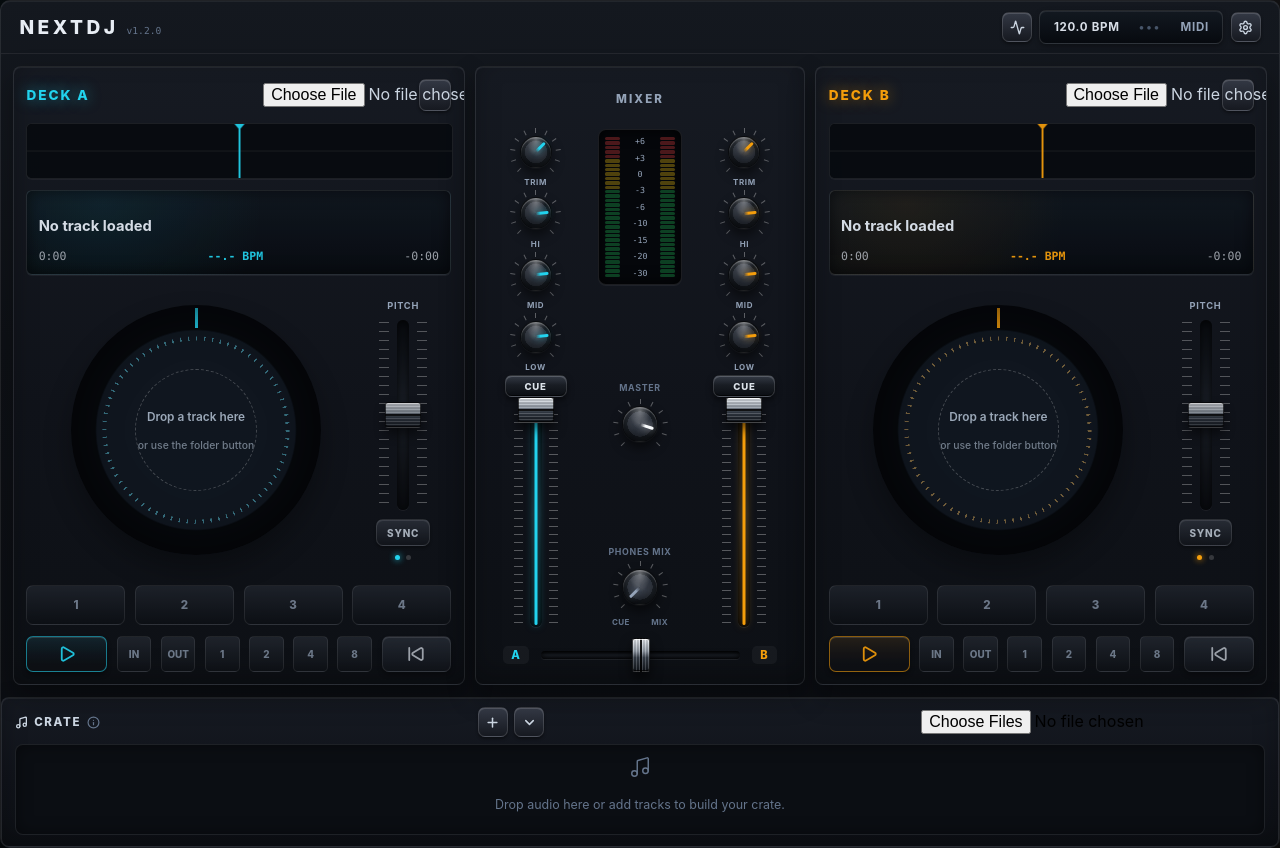
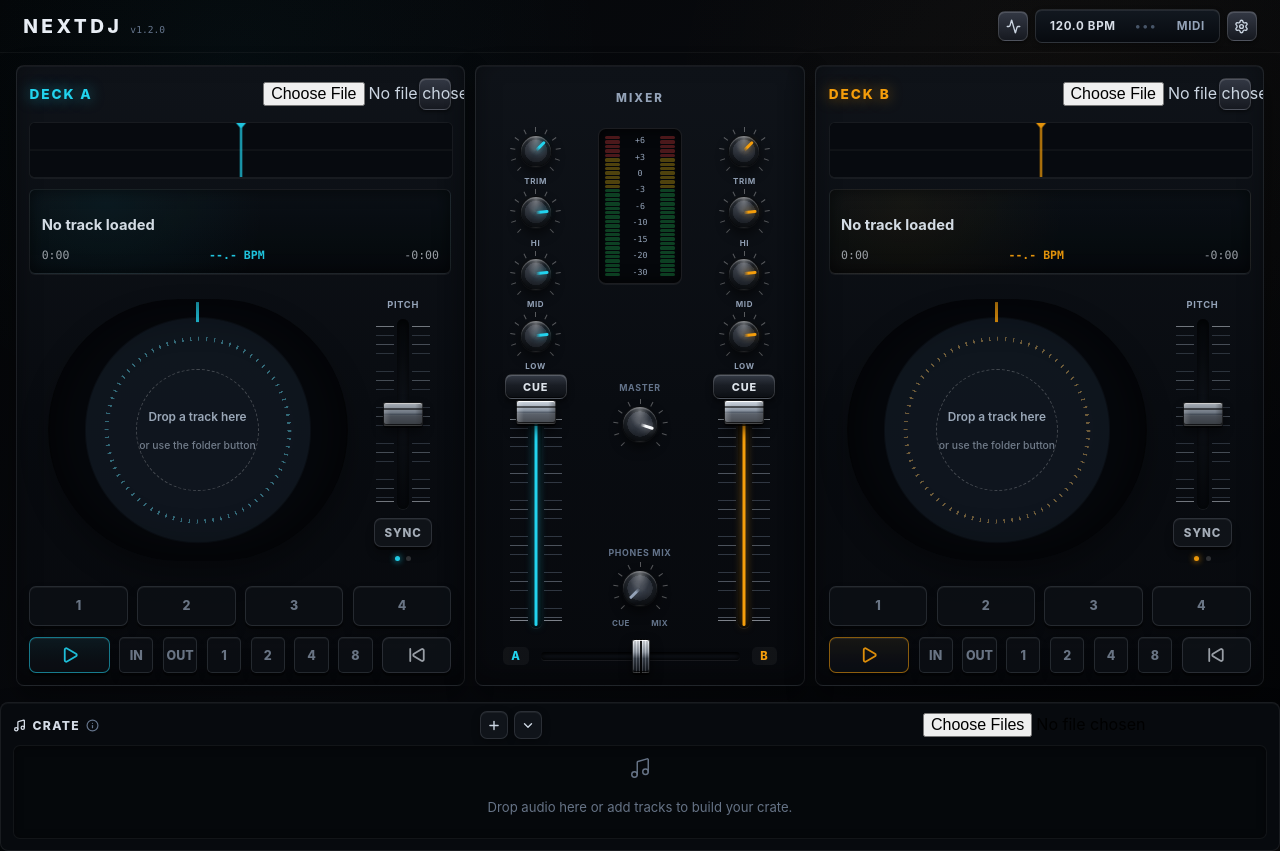
Before and after one commit to antoniolg/next-dj, a React (Vite) app in the folder src/renderer/: page / in a window 1280 px wide. Built offline with nearby package versions, Linux system fonts and the light colour scheme.

Commit message:
feat: refine deck UI and resizable crate

```diff
--- a/src/renderer/src/App.tsx
+++ b/src/renderer/src/App.tsx
@@ -210,7 +210,7 @@
   ])
 
   return (
-    <main className="flex h-screen flex-col overflow-hidden bg-zinc-950 p-3 text-slate-100">
+    <main className="flex h-screen flex-col overflow-hidden text-slate-100">
       <div className="console-shell flex min-h-0 flex-1 flex-col">
         <header className="app-header">
           <div className="app-brand">
--- a/src/renderer/src/components/Library/LibraryPanel.tsx
+++ b/src/renderer/src/components/Library/LibraryPanel.tsx
@@ -10,6 +10,20 @@
 }
 
 const COLLAPSED_KEY = 'nextdj.library.collapsed'
+const HEIGHT_KEY = 'nextdj.library.height'
+const DEFAULT_HEIGHT = 176
+const MIN_HEIGHT = 150
+const MAX_HEIGHT = 420
+
+function clampHeight(height: number): number {
+  return Math.min(MAX_HEIGHT, Math.max(MIN_HEIGHT, height))
+}
+
+function readInitialHeight(): number {
+  const storedHeight = Number(localStorage.getItem(HEIGHT_KEY))
+
+  return Number.isFinite(storedHeight) ? clampHeight(storedHeight) : DEFAULT_HEIGHT
+}
 
 function formatTime(seconds: number): string {
   if (!Number.isFinite(seconds) || seconds <= 0) {
@@ -33,12 +47,42 @@
   onLoadTrack
 }: LibraryPanelProps): JSX.Element {
   const inputRef = useRef<HTMLInputElement | null>(null)
+  const resizeRef = useRef<{ startHeight: number; startY: number } | null>(null)
   const [isDropTarget, setIsDropTarget] = useState(false)
   const [collapsed, setCollapsed] = useState(() => localStorage.getItem(COLLAPSED_KEY) === '1')
+  const [height, setHeight] = useState(readInitialHeight)
 
   useEffect(() => {
     localStorage.setItem(COLLAPSED_KEY, collapsed ? '1' : '0')
   }, [collapsed])
+
+  useEffect(() => {
+    localStorage.setItem(HEIGHT_KEY, String(height))
+  }, [height])
+
+  useEffect(() => {
+    const handlePointerMove = (event: PointerEvent): void => {
+      if (!resizeRef.current) {
+        return
+      }
+
+      setHeight(clampHeight(resizeRef.current.startHeight + resizeRef.current.startY - event.clientY))
+    }
+
+    const handlePointerUp = (): void => {
+      resizeRef.current = null
+    }
+
+    window.addEventListener('pointermove', handlePointerMove)
+    window.addEventListener('pointerup', handlePointerUp)
+    window.addEventListener('pointercancel', handlePointerUp)
+
+    return () => {
+      window.removeEventListener('pointermove', handlePointerMove)
+      window.removeEventListener('pointerup', handlePointerUp)
+      window.removeEventListener('pointercancel', handlePointerUp)
+    }
+  }, [])
 
   const handleFileChange = useCallback(
     (event: React.ChangeEvent<HTMLInputElement>): void => {
@@ -80,13 +124,64 @@
     [onAddFiles]
   )
 
+  const handleResizeStart = useCallback(
+    (event: React.PointerEvent<HTMLDivElement>): void => {
+      if (collapsed) {
+        return
+      }
+
+      event.preventDefault()
+      event.currentTarget.setPointerCapture(event.pointerId)
+      resizeRef.current = { startHeight: height, startY: event.clientY }
+    },
+    [collapsed, height]
+  )
+
+  const handleResizeMove = useCallback((event: React.PointerEvent<HTMLDivElement>): void => {
+    if (!resizeRef.current) {
+      return
+    }
+
+    setHeight(clampHeight(resizeRef.current.startHeight + resizeRef.current.startY - event.clientY))
+  }, [])
+
+  const handleResizeEnd = useCallback((): void => {
+    resizeRef.current = null
+  }, [])
+
+  const handleResizeKeyDown = useCallback((event: React.KeyboardEvent<HTMLDivElement>): void => {
+    if (event.key === 'ArrowUp' || event.key === 'ArrowDown') {
+      event.preventDefault()
+      setHeight((current) => clampHeight(current + (event.key === 'ArrowUp' ? 24 : -24)))
+    }
+  }, [])
+
   return (
     <section
       className={`console-panel library-panel ${collapsed ? 'library-collapsed' : ''} ${isDropTarget ? 'library-panel-drop-target' : ''}`}
+      style={{ '--library-height': `${height}px` } as React.CSSProperties}
       onDragLeave={() => setIsDropTarget(false)}
       onDragOver={handleDragOver}
       onDrop={handleDrop}
     >
+      <div
+        aria-label="Resize crate"
+        aria-orientation="horizontal"
+        aria-valuemax={MAX_HEIGHT}
+        aria-valuemin={MIN_HEIGHT}
+        aria-valuenow={height}
+        className="library-resize-handle"
+        role="separator"
+        tabIndex={collapsed ? -1 : 0}
+        title="Drag to resize crate"
+        onDoubleClick={() => setHeight(DEFAULT_HEIGHT)}
+        onKeyDown={handleResizeKeyDown}
+        onPointerCancel={handleResizeEnd}
+        onPointerDown={handleResizeStart}
+        onPointerMove={handleResizeMove}
+        onPointerUp={handleResizeEnd}
+      />
+
       <div className="library-header">
         <div className="library-title">
           <Music size={13} strokeWidth={2.4} />
--- a/src/renderer/src/styles.css
+++ b/src/renderer/src/styles.css
@@ -23,9 +23,9 @@
   margin: 0;
   overflow: hidden;
   background:
-    radial-gradient(circle at 18% 8%, rgba(34, 211, 238, 0.055), transparent 25rem),
-    radial-gradient(circle at 84% 12%, rgba(245, 158, 11, 0.052), transparent 27rem),
-    linear-gradient(135deg, #06070a, #101218 45%, #06070a);
+    radial-gradient(circle at 18% 8%, rgba(34, 211, 238, 0.035), transparent 24rem),
+    radial-gradient(circle at 84% 12%, rgba(245, 158, 11, 0.032), transparent 26rem),
+    linear-gradient(135deg, #030406, #080a0e 46%, #030406);
   font-family: Inter, ui-sans-serif, system-ui, sans-serif;
 }
 
@@ -46,13 +46,8 @@
 /* ---------- Shell & layout ---------- */
 
 .console-shell {
-  border: 1px solid var(--panel-edge);
-  border-radius: 10px;
-  background: linear-gradient(180deg, #14181f, #0e1116 40%, #0b0d12);
-  box-shadow:
-    0 30px 80px rgba(0, 0, 0, 0.6),
-    inset 0 1px 0 rgba(255, 255, 255, 0.06),
-    inset 0 -1px 0 rgba(0, 0, 0, 0.8);
+  background: transparent;
+  box-shadow: none;
 }
 
 .app-header {
@@ -61,8 +56,8 @@
   flex: none;
   align-items: center;
   justify-content: space-between;
-  border-bottom: 1px solid rgba(255, 255, 255, 0.07);
-  padding: 0 1.15rem;
+  border-bottom: 1px solid rgba(255, 255, 255, 0.045);
+  padding: 0 1.45rem;
 }
 
 .app-brand {
@@ -134,19 +129,19 @@
   min-height: 0;
   grid-template-columns: minmax(0, 1fr) 350px minmax(0, 1fr);
   gap: 0.65rem;
-  padding: 0.75rem;
+  padding: 0.75rem 1rem 1rem;
 }
 
 /* ---------- Panels ---------- */
 
 .console-panel {
-  border: 1px solid var(--panel-edge);
+  border: 1px solid rgba(255, 255, 255, 0.075);
   border-radius: 8px;
-  background: linear-gradient(180deg, #161a22, #10131a 55%, #0d1015);
-  box-shadow:
-    inset 0 1px 0 rgba(255, 255, 255, 0.06),
-    inset 0 -10px 24px rgba(0, 0, 0, 0.25),
-    0 12px 28px rgba(0, 0, 0, 0.3);
+  background: linear-gradient(180deg, #0f1319, #090c11 55%, #07090d);
+  box-shadow:
+    inset 0 1px 0 rgba(255, 255, 255, 0.04),
+    inset 0 -10px 24px rgba(0, 0, 0, 0.36),
+    0 12px 28px rgba(0, 0, 0, 0.36);
 }
 
 .deck-panel {
@@ -213,7 +208,7 @@
   position: absolute;
   top: 50%;
   left: 50%;
-  width: min(100%, 330px);
+  width: min(100%, 390px);
   max-height: 100%;
   aspect-ratio: 1;
   border-radius: 999px;
@@ -234,7 +229,7 @@
   position: absolute;
   top: 50%;
   left: 50%;
-  width: min(100%, 330px);
+  width: min(100%, 390px);
   max-height: 100%;
   aspect-ratio: 1;
   border-radius: 999px;
@@ -256,7 +251,7 @@
 }
 
 .deck-panel-empty .deck-jog-area::after {
-  width: min(100%, 330px);
+  width: min(100%, 390px);
   background: repeating-conic-gradient(
     color-mix(in srgb, var(--deck-accent) 55%, #9aa4b1) 0 0.9deg,
     transparent 0.9deg 5deg
@@ -307,17 +302,26 @@
 
 .deck-pitch .fader::before {
   position: absolute;
-  top: 2px;
-  bottom: 2px;
+  top: 7px;
+  bottom: 7px;
   left: 50%;
-  width: 48px;
-  background: repeating-linear-gradient(
-    to bottom,
-    rgba(255, 255, 255, 0.35) 0 1px,
-    transparent 1px 9px
-  );
-  mask-image: linear-gradient(90deg, #000 0 20%, transparent 21% 79%, #000 80%);
-  -webkit-mask-image: linear-gradient(90deg, #000 0 20%, transparent 21% 79%, #000 80%);
+  width: 54px;
+  background:
+    linear-gradient(to bottom, rgba(218, 226, 236, 0.62), rgba(218, 226, 236, 0.62)) center 0 / 54px 1px,
+    linear-gradient(to bottom, rgba(218, 226, 236, 0.62), rgba(218, 226, 236, 0.62)) center 100% / 54px 1px,
+    repeating-linear-gradient(to bottom, transparent 0 18px, rgba(176, 188, 204, 0.46) 18px 19px, transparent 19px 36px),
+    repeating-linear-gradient(to bottom, transparent 0 9px, rgba(112, 126, 146, 0.42) 9px 10px, transparent 10px 18px);
+  background-repeat: no-repeat;
+  mask-image:
+    linear-gradient(90deg, #000 0 21%, transparent 22% 78%, #000 79%),
+    linear-gradient(90deg, #000 0 27%, transparent 28% 72%, #000 73%),
+    linear-gradient(90deg, #000 0 33%, transparent 34% 66%, #000 67%);
+  -webkit-mask-image:
+    linear-gradient(90deg, #000 0 21%, transparent 22% 78%, #000 79%),
+    linear-gradient(90deg, #000 0 27%, transparent 28% 72%, #000 73%),
+    linear-gradient(90deg, #000 0 33%, transparent 34% 66%, #000 67%);
+  mask-composite: add;
+  -webkit-mask-composite: source-over;
   pointer-events: none;
   transform: translateX(-50%);
   content: '';
@@ -349,11 +353,11 @@
   align-items: center;
   gap: 0.75rem;
   flex: none;
-  border: 1px solid rgba(255, 255, 255, 0.1);
+  border: 1px solid rgba(255, 255, 255, 0.085);
   border-radius: 6px;
   background:
-    radial-gradient(circle at 18% 16%, color-mix(in srgb, var(--deck-accent), transparent 92%), transparent 10rem),
-    linear-gradient(180deg, #111820, #080c11);
+    radial-gradient(circle at 18% 16%, color-mix(in srgb, var(--deck-accent), transparent 94%), transparent 10rem),
+    linear-gradient(180deg, #0b1117, #05080c);
   color: #e5edf6;
   padding: 0.55rem 0.7rem;
   text-shadow: none;
@@ -425,7 +429,7 @@
   display: block;
   width: 100%;
   flex: none;
-  border: 1px solid rgba(255, 255, 255, 0.09);
+  border: 1px solid rgba(255, 255, 255, 0.075);
   border-radius: 6px;
   background: var(--well-bg);
   box-shadow:
@@ -489,12 +493,13 @@
   height: 44px;
   align-items: center;
   justify-content: center;
-  border: 1px solid rgba(255, 255, 255, 0.12);
+  border: 1px solid rgba(202, 211, 223, 0.22);
   border-radius: 7px;
-  background: linear-gradient(180deg, #2c323c, #12151b);
-  box-shadow:
-    inset 0 1px 0 rgba(255, 255, 255, 0.14),
-    0 3px 5px rgba(0, 0, 0, 0.45);
+  background: #11151b;
+  box-shadow:
+    inset 0 1px 0 rgba(255, 255, 255, 0.08),
+    0 3px 0 rgba(0, 0, 0, 0.64),
+    0 7px 12px rgba(0, 0, 0, 0.34);
   color: #d8dee7;
   cursor: pointer;
   transition:
@@ -516,8 +521,8 @@
 .transport-primary {
   border-color: color-mix(in srgb, var(--deck-accent), transparent 40%);
   background:
-    linear-gradient(180deg, color-mix(in srgb, var(--deck-accent), transparent 90%), rgba(0, 0, 0, 0.25)),
-    #12151b;
+    linear-gradient(180deg, color-mix(in srgb, var(--deck-accent), transparent 94%), rgba(0, 0, 0, 0.12)),
+    #0d1116;
   color: var(--deck-accent);
 }
 
@@ -542,15 +547,16 @@
   align-items: center;
   justify-content: center;
   gap: 0.3rem;
-  border: 1px solid rgba(255, 255, 255, 0.14);
+  border: 1px solid rgba(202, 211, 223, 0.2);
   border-radius: 7px;
-  background: linear-gradient(180deg, #2d323c, #12151b);
-  box-shadow:
-    inset 0 1px 0 rgba(255, 255, 255, 0.12),
-    0 2px 3px rgba(0, 0, 0, 0.4);
+  background: #11151b;
+  box-shadow:
+    inset 0 1px 0 rgba(255, 255, 255, 0.07),
+    0 3px 0 rgba(0, 0, 0, 0.62),
+    0 7px 10px rgba(0, 0, 0, 0.32);
   color: #cbd5e1;
   cursor: pointer;
-  font-size: 0.62rem;
+  font-size: 0.72rem;
   font-weight: 800;
   letter-spacing: 0.08em;
   padding: 0.42rem 0.6rem;
@@ -590,12 +596,16 @@
   height: 40px;
   align-items: center;
   justify-content: center;
-  border: 1px solid rgba(255, 255, 255, 0.12);
+  border: 1px solid rgba(202, 211, 223, 0.2);
   border-radius: 7px;
-  background: linear-gradient(180deg, #232831, #0c0f14);
+  background: #0d1116;
+  box-shadow:
+    inset 0 1px 0 rgba(255, 255, 255, 0.07),
+    0 3px 0 rgba(0, 0, 0, 0.62),
+    0 7px 12px rgba(0, 0, 0, 0.34);
   color: #94a3b8;
   cursor: pointer;
-  font-size: 0.72rem;
+  font-size: 0.78rem;
   font-weight: 800;
   transition:
     border-color 120ms ease,
@@ -605,11 +615,13 @@
 
 .hot-cue-button-lit {
   border-color: color-mix(in srgb, var(--hot-cue-color), transparent 25%);
-  background:
-    linear-gradient(180deg, color-mix(in srgb, var(--hot-cue-color), transparent 88%), rgba(0, 0, 0, 0.3)),
-    #0c0f14;
+  background: color-mix(in srgb, var(--hot-cue-color), #0b0f14 82%);
   color: color-mix(in srgb, var(--hot-cue-color), #fff 30%);
-  box-shadow: 0 0 12px color-mix(in srgb, var(--hot-cue-color), transparent 78%);
+  box-shadow:
+    inset 0 1px 0 rgba(255, 255, 255, 0.08),
+    0 3px 0 rgba(0, 0, 0, 0.62),
+    0 8px 14px rgba(0, 0, 0, 0.34),
+    0 0 10px color-mix(in srgb, var(--hot-cue-color), transparent 82%);
 }
 
 .hot-cue-button:disabled {
@@ -629,12 +641,16 @@
   height: 44px;
   align-items: center;
   justify-content: center;
-  border: 1px solid rgba(255, 255, 255, 0.12);
+  border: 1px solid rgba(202, 211, 223, 0.2);
   border-radius: 5px;
-  background: linear-gradient(180deg, #262b34, #0e1116);
+  background: #0d1116;
+  box-shadow:
+    inset 0 1px 0 rgba(255, 255, 255, 0.07),
+    0 3px 0 rgba(0, 0, 0, 0.62),
+    0 6px 10px rgba(0, 0, 0, 0.32);
   color: #94a3b8;
   cursor: pointer;
-  font-size: 0.62rem;
+  font-size: 0.78rem;
   font-weight: 800;
   transition:
     border-color 120ms ease,
@@ -668,17 +684,17 @@
 .jog-wheel {
   position: relative;
   height: 100%;
-  max-height: 330px;
+  max-height: 390px;
   max-width: 100%;
   aspect-ratio: 1;
   flex: none;
   border: none;
   border-radius: 999px;
   background:
-    linear-gradient(var(--jog-accent), var(--jog-accent)) 50% 2px / 3px 18px no-repeat,
-    radial-gradient(circle at 50% 10%, rgba(255, 255, 255, 0.07), transparent 42%),
-    radial-gradient(circle, transparent 0 79%, rgba(0, 0, 0, 0.55) 80% 82.5%, transparent 84%),
-    radial-gradient(circle, #151a21 0 60%, #0c0f14 61% 84%, #080b0f 85% 100%);
+    linear-gradient(var(--jog-accent), var(--jog-accent)) 50% 1px / 3px 22px no-repeat,
+    radial-gradient(circle at 50% 8%, rgba(255, 255, 255, 0.08), transparent 38%),
+    radial-gradient(circle, transparent 0 73%, rgba(94, 103, 116, 0.38) 73.5% 74%, transparent 74.5%),
+    radial-gradient(circle, #111821 0 69%, #171d25 70% 80%, #080b10 81% 96%, #020306 97% 100%);
   box-shadow:
     inset 0 2px 2px rgba(255, 255, 255, 0.09),
     inset 0 -12px 26px rgba(0, 0, 0, 0.62),
@@ -690,28 +706,30 @@
 
 .jog-arc {
   position: absolute;
-  inset: 2px;
-  z-index: 1;
+  inset: 3px;
+  z-index: 4;
   border-radius: 999px;
   background: conic-gradient(var(--jog-accent) 0 var(--jog-progress), transparent var(--jog-progress) 360deg);
-  -webkit-mask: radial-gradient(circle, transparent 0 calc(50% - 5px), #000 calc(50% - 4px) calc(50% - 1px), transparent 50%);
-  mask: radial-gradient(circle, transparent 0 calc(50% - 5px), #000 calc(50% - 4px) calc(50% - 1px), transparent 50%);
-  filter: drop-shadow(0 0 5px color-mix(in srgb, var(--jog-accent), transparent 25%));
+  -webkit-mask: radial-gradient(circle closest-side, transparent 0 calc(100% - 4px), #000 calc(100% - 3px) calc(100% - 0.5px), transparent 100%);
+  mask: radial-gradient(circle closest-side, transparent 0 calc(100% - 4px), #000 calc(100% - 3px) calc(100% - 0.5px), transparent 100%);
+  filter:
+    drop-shadow(0 0 4px color-mix(in srgb, var(--jog-accent), transparent 18%))
+    drop-shadow(0 0 12px color-mix(in srgb, var(--jog-accent), transparent 54%));
   pointer-events: none;
 }
 
 .jog-ticks {
   position: absolute;
-  inset: 8px;
-  z-index: 1;
+  inset: 13px;
+  z-index: 3;
   border-radius: 999px;
   background: repeating-conic-gradient(
-    color-mix(in srgb, var(--jog-accent) 30%, #9aa4b1) 0 0.9deg,
-    transparent 0.9deg 5deg
+    color-mix(in srgb, var(--jog-accent) 26%, #d7dde5) 0 0.36deg,
+    transparent 0.36deg 3.8deg
   );
-  -webkit-mask: radial-gradient(circle, transparent 0 calc(50% - 7px), #000 calc(50% - 6px) calc(50% - 2px), transparent calc(50% - 1px));
-  mask: radial-gradient(circle, transparent 0 calc(50% - 7px), #000 calc(50% - 6px) calc(50% - 2px), transparent calc(50% - 1px));
-  opacity: 0.6;
+  -webkit-mask: radial-gradient(circle closest-side, transparent 0 calc(100% - 30px), #000 calc(100% - 29px) calc(100% - 20px), transparent calc(100% - 19px));
+  mask: radial-gradient(circle closest-side, transparent 0 calc(100% - 30px), #000 calc(100% - 29px) calc(100% - 20px), transparent calc(100% - 19px));
+  opacity: 0.82;
   pointer-events: none;
 }
 
@@ -730,18 +748,20 @@
 
 .jog-platter {
   position: absolute;
-  inset: 9%;
+  inset: 12%;
   border-radius: 999px;
   background:
-    linear-gradient(180deg, rgba(255, 255, 255, 0.055), transparent 58%),
-    radial-gradient(circle at 50% 12%, rgba(255, 255, 255, 0.12), transparent 60%),
-    repeating-radial-gradient(circle, rgba(255, 255, 255, 0.028) 0 1px, rgba(0, 0, 0, 0.03) 1px 3px),
-    conic-gradient(from 30deg, rgba(255, 255, 255, 0.035), transparent 26%, rgba(255, 255, 255, 0.02) 48%, transparent 70%, rgba(255, 255, 255, 0.035)),
-    radial-gradient(circle, #242932 0 34%, #1a1f27 58%, #10131a 100%);
-  box-shadow:
-    inset 0 2px 5px rgba(255, 255, 255, 0.05),
+    radial-gradient(circle at 52% 18%, rgba(255, 255, 255, 0.18), transparent 34%),
+    radial-gradient(circle, transparent 0 67%, rgba(230, 236, 244, 0.42) 68% 69%, rgba(32, 38, 47, 0.92) 70% 73%, transparent 74%),
+    repeating-radial-gradient(circle, rgba(255, 255, 255, 0.036) 0 1px, rgba(0, 0, 0, 0.048) 1px 3px),
+    conic-gradient(from 18deg, rgba(255, 255, 255, 0.08), transparent 17%, rgba(255, 255, 255, 0.038) 38%, transparent 64%, rgba(255, 255, 255, 0.072)),
+    radial-gradient(circle, #272d36 0 34%, #1d232c 57%, #0d1219 100%);
+  box-shadow:
+    inset 0 2px 5px rgba(255, 255, 255, 0.08),
     inset 0 -12px 26px rgba(0, 0, 0, 0.5),
     0 0 0 1px rgba(0, 0, 0, 0.62),
+    0 0 0 3px rgba(210, 220, 232, 0.1),
+    0 0 0 7px rgba(0, 0, 0, 0.66),
     0 0 14px rgba(0, 0, 0, 0.5);
   will-change: transform;
 }
@@ -793,7 +813,7 @@
 .fader-track {
   position: relative;
   border-radius: 999px;
-  background: linear-gradient(180deg, #05070a, #1c2129 48%, #07080b);
+  background: linear-gradient(180deg, #030507, #10141b 48%, #05070a);
   box-shadow:
     inset 0 2px 6px rgba(0, 0, 0, 0.9),
     0 1px 0 rgba(255, 255, 255, 0.07);
@@ -821,20 +841,21 @@
   border: 1px solid rgba(0, 0, 0, 0.7);
   border-radius: 3px;
   background:
-    linear-gradient(180deg, transparent 45%, rgba(0, 0, 0, 0.85) 46% 54%, transparent 55%),
-    repeating-linear-gradient(180deg, rgba(255, 255, 255, 0.16) 0 1px, rgba(0, 0, 0, 0.14) 1px 3px),
-    linear-gradient(180deg, #e9edf2, #97a0ab 38%, #39414c 58%, #12161c);
-  box-shadow:
-    inset 0 1px 0 rgba(255, 255, 255, 0.75),
+    linear-gradient(180deg, rgba(255, 255, 255, 0.68) 0 1px, transparent 1px 5px, rgba(0, 0, 0, 0.56) 5px 7px, transparent 7px 12px, rgba(255, 255, 255, 0.2) 12px 13px),
+    linear-gradient(90deg, rgba(255, 255, 255, 0.22), transparent 18% 82%, rgba(0, 0, 0, 0.3)),
+    linear-gradient(180deg, #d3dae3, #87919e 44%, #333b47 58%, #161b23);
+  box-shadow:
+    inset 0 1px 0 rgba(255, 255, 255, 0.85),
     inset 0 -1px 0 rgba(0, 0, 0, 0.7),
-    0 6px 12px rgba(0, 0, 0, 0.6);
+    0 2px 0 rgba(0, 0, 0, 0.68),
+    0 6px 12px rgba(0, 0, 0, 0.56);
   pointer-events: none;
 }
 
 .fader-vertical .fader-thumb {
   left: 50%;
-  width: 34px;
-  height: 24px;
+  width: 38px;
+  height: 22px;
   transform: translate(-50%, 50%);
 }
 
@@ -1101,17 +1122,26 @@
 
 .channel-fader-row .fader::before {
   position: absolute;
-  top: 4px;
-  bottom: 4px;
+  top: 7px;
+  bottom: 7px;
   left: 50%;
-  width: 44px;
-  background: repeating-linear-gradient(
-    to bottom,
-    rgba(255, 255, 255, 0.3) 0 1px,
-    transparent 1px 8px
-  );
-  mask-image: linear-gradient(90deg, #000 0 20%, transparent 21% 79%, #000 80%);
-  -webkit-mask-image: linear-gradient(90deg, #000 0 20%, transparent 21% 79%, #000 80%);
+  width: 52px;
+  background:
+    linear-gradient(to bottom, rgba(218, 226, 236, 0.56), rgba(218, 226, 236, 0.56)) center 0 / 52px 1px,
+    linear-gradient(to bottom, rgba(218, 226, 236, 0.56), rgba(218, 226, 236, 0.56)) center 100% / 52px 1px,
+    repeating-linear-gradient(to bottom, transparent 0 18px, rgba(172, 184, 200, 0.42) 18px 19px, transparent 19px 36px),
+    repeating-linear-gradient(to bottom, transparent 0 9px, rgba(108, 122, 141, 0.4) 9px 10px, transparent 10px 18px);
+  background-repeat: no-repeat;
+  mask-image:
+    linear-gradient(90deg, #000 0 21%, transparent 22% 78%, #000 79%),
+    linear-gradient(90deg, #000 0 28%, transparent 29% 71%, #000 72%),
+    linear-gradient(90deg, #000 0 34%, transparent 35% 65%, #000 66%);
+  -webkit-mask-image:
+    linear-gradient(90deg, #000 0 21%, transparent 22% 78%, #000 79%),
+    linear-gradient(90deg, #000 0 28%, transparent 29% 71%, #000 72%),
+    linear-gradient(90deg, #000 0 34%, transparent 35% 65%, #000 66%);
+  mask-composite: add;
+  -webkit-mask-composite: source-over;
   pointer-events: none;
   transform: translateX(-50%);
   content: '';
@@ -1234,7 +1264,7 @@
     0 3px 6px rgba(0, 0, 0, 0.5);
   color: #dde3ea;
   cursor: pointer;
-  font-size: 0.6rem;
+  font-size: 0.68rem;
   font-weight: 800;
   letter-spacing: 0.08em;
   padding: 0.42rem 0.7rem;
@@ -1301,12 +1331,17 @@
 /* ---------- Library ---------- */
 
 .library-panel {
-  display: flex;
-  height: 190px;
+  position: relative;
+  display: flex;
+  height: var(--library-height, 176px);
   flex: none;
   flex-direction: column;
   overflow: hidden;
-  padding: 0.55rem 0.8rem 0.7rem;
+  background: #070a0e;
+  box-shadow:
+    inset 0 1px 0 rgba(255, 255, 255, 0.035),
+    0 10px 24px rgba(0, 0, 0, 0.3);
+  padding: 0.5rem 0.75rem 0.65rem;
   transition: height 180ms ease;
 }
 
@@ -1314,23 +1349,56 @@
   height: 48px;
 }
 
+.library-resize-handle {
+  position: absolute;
+  top: 0;
+  right: 0.75rem;
+  left: 0.75rem;
+  height: 8px;
+  cursor: ns-resize;
+  touch-action: none;
+}
+
+.library-resize-handle::before {
+  position: absolute;
+  top: 2px;
+  left: 50%;
+  width: 58px;
+  height: 2px;
+  border-radius: 999px;
+  background: rgba(202, 211, 223, 0.18);
+  opacity: 0;
+  transform: translateX(-50%);
+  transition: opacity 120ms ease;
+  content: '';
+}
+
+.library-resize-handle:hover::before,
+.library-resize-handle:focus-visible::before {
+  opacity: 1;
+}
+
+.library-collapsed .library-resize-handle {
+  display: none;
+}
+
 .library-header {
   display: flex;
   flex: none;
   align-items: center;
   justify-content: space-between;
   gap: 0.6rem;
-  min-height: 30px;
+  min-height: 28px;
 }
 
 .library-title {
   display: flex;
   align-items: center;
   gap: 0.4rem;
-  color: #cbd5e1;
-  font-size: 0.72rem;
+  color: #d4dbe5;
+  font-size: 0.76rem;
   font-weight: 800;
-  letter-spacing: 0.14em;
+  letter-spacing: 0.11em;
   text-transform: uppercase;
 }
 
@@ -1351,15 +1419,25 @@
   gap: 0.4rem;
 }
 
+.library-actions .icon-button {
+  height: 28px;
+  width: 28px;
+  border-color: rgba(202, 211, 223, 0.14);
+  background: #10141a;
+  box-shadow:
+    inset 0 1px 0 rgba(255, 255, 255, 0.06),
+    0 3px 8px rgba(0, 0, 0, 0.3);
+}
+
 .library-table-wrap {
   flex: 1;
   min-height: 0;
-  margin-top: 0.45rem;
+  margin-top: 0.36rem;
   overflow: auto;
-  border: 1px solid rgba(255, 255, 255, 0.08);
-  border-radius: 8px;
-  background: #0b0e13;
-  box-shadow: inset 0 0 16px rgba(0, 0, 0, 0.42);
+  border: 1px solid rgba(212, 220, 232, 0.06);
+  border-radius: 7px;
+  background: #05080b;
+  box-shadow: inset 0 1px 8px rgba(0, 0, 0, 0.36);
 }
 
 .library-table {
@@ -1369,8 +1447,8 @@
 
 .library-table th,
 .library-table td {
-  border-bottom: 1px solid rgba(255, 255, 255, 0.06);
-  padding: 0.32rem 0.7rem;
+  border-bottom: 1px solid rgba(212, 220, 232, 0.035);
+  padding: 0.36rem 0.78rem;
   text-align: left;
 }
 
@@ -1378,17 +1456,18 @@
   position: sticky;
   top: 0;
   z-index: 1;
-  background: #11151b;
-  color: var(--text-dim);
-  font-size: 0.6rem;
+  background: #070a0e;
+  color: #6f7c8d;
+  font-size: 0.64rem;
   font-weight: 700;
-  letter-spacing: 0.08em;
+  letter-spacing: 0.07em;
   text-transform: uppercase;
 }
 
 .library-table td {
-  color: #dbeafe;
-  font-size: 0.8rem;
+  color: #e2e8f0;
+  font-size: 0.86rem;
+  font-weight: 600;
 }
 
 .library-col-time {
@@ -1409,7 +1488,7 @@
 }
 
 .library-table tbody tr:hover {
-  background: rgba(255, 255, 255, 0.05);
+  background: rgba(255, 255, 255, 0.025);
 }
 
 .library-table tbody tr:active {
@@ -1423,8 +1502,8 @@
   align-items: center;
   justify-content: center;
   gap: 0.4rem;
-  color: var(--text-dim);
-  font-size: 0.78rem;
+  color: #667386;
+  font-size: 0.82rem;
 }
 
 .library-load-chips {
@@ -1435,15 +1514,15 @@
 
 .load-chip {
   display: inline-flex;
-  width: 26px;
-  height: 22px;
+  width: 27px;
+  height: 23px;
   align-items: center;
   justify-content: center;
   border-radius: 5px;
   border: 1px solid;
-  background: transparent;
+  background: rgba(255, 255, 255, 0.015);
   cursor: pointer;
-  font-size: 0.62rem;
+  font-size: 0.66rem;
   font-weight: 800;
   transition:
     background 120ms ease,
@@ -1635,12 +1714,12 @@
   }
 
   .jog-wheel {
-    max-height: 270px;
+    max-height: 330px;
   }
 
   .deck-jog-area::before,
   .deck-jog-area::after {
-    width: min(100%, 270px);
+    width: min(100%, 330px);
   }
 
   .deck-drop-hint {
@@ -1668,12 +1747,12 @@
   }
 
   .jog-wheel {
-    max-height: 250px;
+    max-height: 300px;
   }
 
   .deck-jog-area::before,
   .deck-jog-area::after {
-    width: min(100%, 250px);
+    width: min(100%, 300px);
   }
 
   .deck-drop-hint {
```
